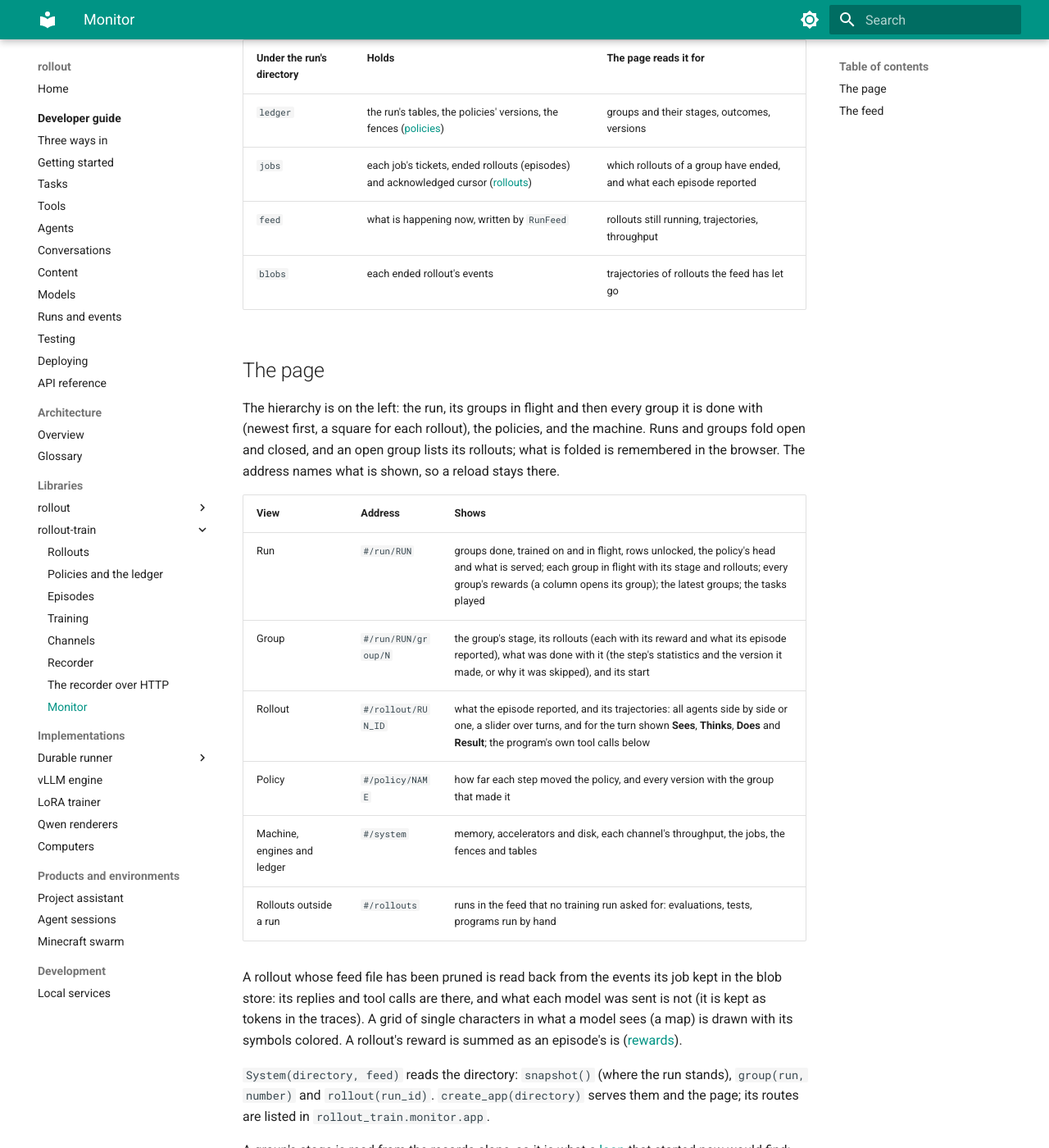
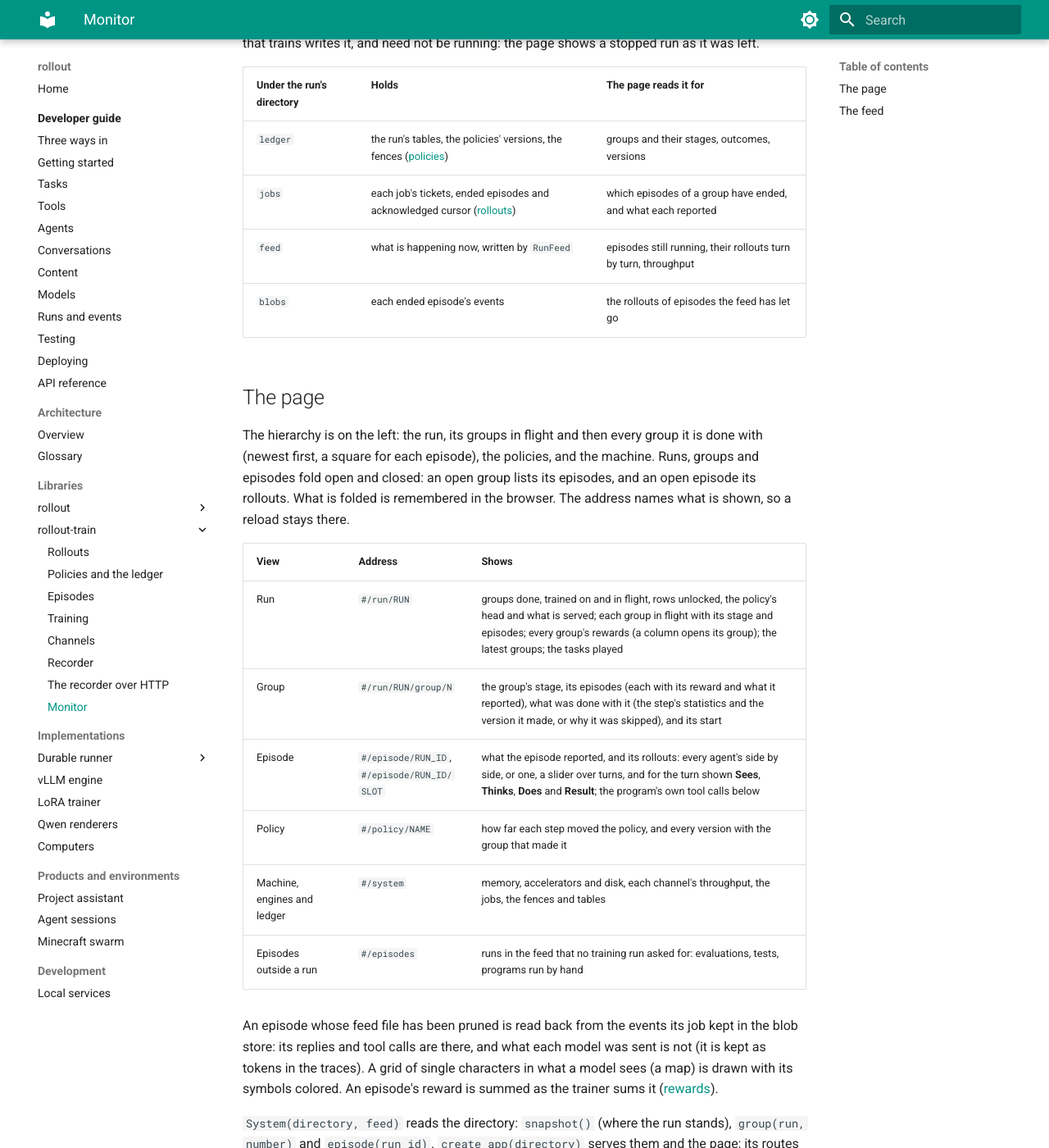
Before and after one commit to by77er/distributed_agents_environments, an MkDocs documentation site: the page built from docs/libraries/rollout-train/monitor.md, in a window 1280 px wide and 1400 px high, scrolled down 532 px. Shown: the whole window at 82% size. Built offline with MkDocs 1.6.1 and Material for MkDocs 9.7.7, drawn with Linux system fonts in a browser that asks for light colours; some of the changed text lies outside the part shown.

Commit message:
Name the monitor's levels as they are: run, group, episodes, rollouts
A group has a number of episodes; an episode is one run of the program; its
rollouts are its agents' parts of it, one per model slot, and each rollout
becomes a trajectory to train on. The page, its addresses (`#/episode/ID` and
`#/episode/ID/SLOT` for one rollout), the API (`/api/episodes/{run_id}`,
`System.episode`) and the documentation say so, and the trainer's messages say
episodes again.

The hierarchy folds one level further: an open episode lists its rollouts, each
opening the episode at that agent. An episode's rollouts lie side by side across
the whole width, one column each.

Co-Authored-By: Claude Opus 5.5 <noreply@anthropic.com>
Claude-Session: https://claude.ai/code/session_01AxRszaiGt82VWkd91J1awf

````diff
--- a/docs/libraries/rollout-train/monitor.md
+++ b/docs/libraries/rollout-train/monitor.md
@@ -6,9 +6,10 @@ Code: `rollout_train.monitor` · See [`RunFeed`](../../guide/reference.md#runfee
 The monitor is a web page over a run's directory, laid out as the run is:
 
 - the **training run**, which plays groups and trains its policy on them;
-- a **group**: a row of the catalog, one start, a number of **rollouts**, and the step taken on them;
-- a **rollout**: one **episode** of the program, which produces a group of **trajectories**, one per agent (model
-  slot): what each was sent, what it thought, what it did and what came back, turn by turn;
+- a **group**: a row of the catalog, one start, a number of **episodes**, and the step taken on them;
+- an **episode**: one run of the program, with what it reported when it ended;
+- a **rollout**: one agent's (model slot's) part of an episode, turn by turn: what it was sent, what it thought, what
+  it did and what came back. Each rollout becomes a **trajectory**, the tokens the trainer learns from;
 - beside them, the **policy** (its versions) and the **machine**, the engines and the ledger.
 
 ```bash
@@ -21,32 +22,32 @@ The process that trains writes it, and need not be running: the page shows a sto
 | Under the run's directory | Holds | The page reads it for |
 |---|---|---|
 | `ledger` | the run's tables, the policies' versions, the fences ([policies](policies.md)) | groups and their stages, outcomes, versions |
-| `jobs` | each job's tickets, ended rollouts (episodes) and acknowledged cursor ([rollouts](rollouts.md)) | which rollouts of a group have ended, and what each episode reported |
-| `feed` | what is happening now, written by `RunFeed` | rollouts still running, trajectories, throughput |
-| `blobs` | each ended rollout's events | trajectories of rollouts the feed has let go |
+| `jobs` | each job's tickets, ended episodes and acknowledged cursor ([rollouts](rollouts.md)) | which episodes of a group have ended, and what each reported |
+| `feed` | what is happening now, written by `RunFeed` | episodes still running, their rollouts turn by turn, throughput |
+| `blobs` | each ended episode's events | the rollouts of episodes the feed has let go |
 
 ## The page
 
 The hierarchy is on the left: the run, its groups in flight and then every group it is done with (newest first, a
-square for each rollout), the policies, and the machine. Runs and groups fold open and closed, and an open group lists
-its rollouts; what is folded is remembered in the browser. The address names what is shown, so a reload stays there.
+square for each episode), the policies, and the machine. Runs, groups and episodes fold open and closed: an open group
+lists its episodes, and an open episode its rollouts. What is folded is remembered in the browser. The address names what is shown, so a reload stays there.
 
 | View | Address | Shows |
 |---|---|---|
-| Run | `#/run/RUN` | groups done, trained on and in flight, rows unlocked, the policy's head and what is served; each group in flight with its stage and rollouts; every group's rewards (a column opens its group); the latest groups; the tasks played |
-| Group | `#/run/RUN/group/N` | the group's stage, its rollouts (each with its reward and what its episode reported), what was done with it (the step's statistics and the version it made, or why it was skipped), and its start |
-| Rollout | `#/rollout/RUN_ID` | what the episode reported, and its trajectories: all agents side by side or one, a slider over turns, and for the turn shown **Sees**, **Thinks**, **Does** and **Result**; the program's own tool calls below |
+| Run | `#/run/RUN` | groups done, trained on and in flight, rows unlocked, the policy's head and what is served; each group in flight with its stage and episodes; every group's rewards (a column opens its group); the latest groups; the tasks played |
+| Group | `#/run/RUN/group/N` | the group's stage, its episodes (each with its reward and what it reported), what was done with it (the step's statistics and the version it made, or why it was skipped), and its start |
+| Episode | `#/episode/RUN_ID`, `#/episode/RUN_ID/SLOT` | what the episode reported, and its rollouts: every agent's side by side, or one, a slider over turns, and for the turn shown **Sees**, **Thinks**, **Does** and **Result**; the program's own tool calls below |
 | Policy | `#/policy/NAME` | how far each step moved the policy, and every version with the group that made it |
 | Machine, engines and ledger | `#/system` | memory, accelerators and disk, each channel's throughput, the jobs, the fences and tables |
-| Rollouts outside a run | `#/rollouts` | runs in the feed that no training run asked for: evaluations, tests, programs run by hand |
+| Episodes outside a run | `#/episodes` | runs in the feed that no training run asked for: evaluations, tests, programs run by hand |
 
-A rollout whose feed file has been pruned is read back from the events its job kept in the blob store: its replies
+An episode whose feed file has been pruned is read back from the events its job kept in the blob store: its replies
 and tool calls are there, and what each model was sent is not (it is kept as tokens in the traces). A grid of single
-characters in what a model sees (a map) is drawn with its symbols colored. A rollout's reward is summed as an
-episode's is ([rewards](episodes.md#rewards)).
+characters in what a model sees (a map) is drawn with its symbols colored. An episode's reward is summed as the
+trainer sums it ([rewards](episodes.md#rewards)).
 
 `System(directory, feed)` reads the directory: `snapshot()` (where the run stands), `group(run, number)` and
-`rollout(run_id)`. `create_app(directory)` serves them and the page; its routes are listed in
+`episode(run_id)`. `create_app(directory)` serves them and the page; its routes are listed in
 `rollout_train.monitor.app`.
 
 A group's stage is read from the records alone, so it is what a [loop](training.md) that started now would find:
@@ -54,9 +55,9 @@ A group's stage is read from the records alone, so it is what a [loop](training.
 | Stage | The records say |
 |---|---|
 | `decided` | the group is in the run's `groups` table and the job has no ticket for it |
-| `waiting` | the job has its ticket and none of its rollouts has started |
-| `playing` | some of its rollouts are in the feed or the job's log, and fewer have ended than were asked for |
-| `ended` | as many rollouts have ended as were asked for (interrupted ones are run again and do not count) |
+| `waiting` | the job has its ticket and none of its episodes has started |
+| `playing` | some of its episodes are in the feed or the job's log, and fewer have ended than were asked for |
+| `ended` | as many episodes have ended as were asked for (interrupted ones are run again and do not count) |
 | `stepping` | the `steps` table has its decision and the version it names is not there |
 | `made` | that version is there, and the `iterations` table has no line for the group |
 | `done` | the `iterations` table has the group's outcome |
````
Also changed, not shown: docs/guide/reference.md (+3 -3 lines), libraries/rollout-train/src/rollout_train/monitor/page.html (+5 -2 lines), 8 other files.
